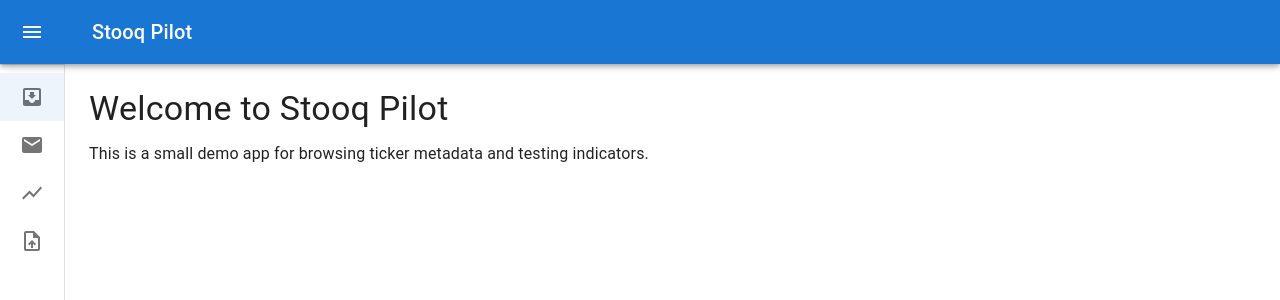
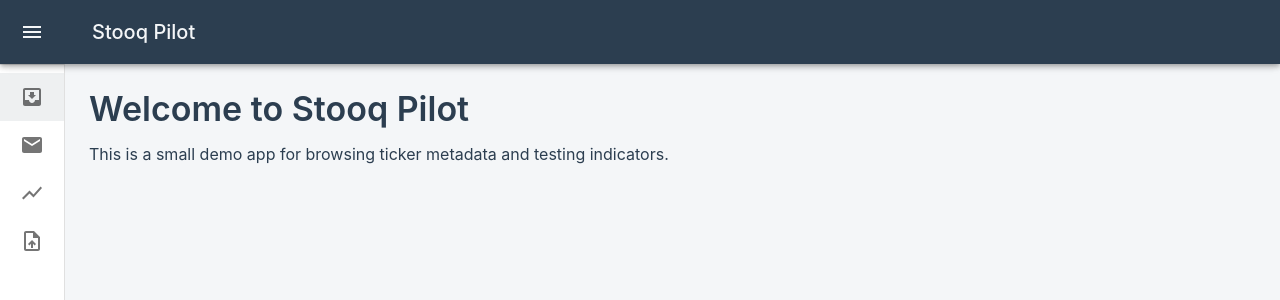
Before and after one commit to nathanielfaiad/stooq-pilot, a React (Vite) app in the folder apps/web/: page / in a window 1280 px wide. Shown: the top 300 px of the page. Built offline with nearby package versions, Linux system fonts and the light colour scheme.

Commit message:
Add custom theme and updated UI layout and form

```diff
--- /dev/null
+++ b/apps/web/src/components/ToggleButtonSwitch.tsx
@@ -0,0 +1,48 @@
+import Box from "@mui/material/Box";
+import { useTheme } from "@mui/material/styles";
+import React from "react";
+
+interface ToggleButtonSwitchProps {
+  checked: boolean;
+  onChange: (event: React.MouseEvent<HTMLButtonElement>) => void;
+  disabled?: boolean;
+  label?: string;
+  width?: number;
+}
+
+export default function ToggleButtonSwitch({
+  checked,
+  onChange,
+  disabled,
+  label,
+  width = 120,
+}: ToggleButtonSwitchProps) {
+  const theme = useTheme();
+  const color = checked ? theme.palette.success.dark : theme.palette.error.dark;
+  const bg = checked ? theme.palette.success.main : theme.palette.error.main;
+  return (
+    <Box sx={{ display: "flex", alignItems: "center", gap: 1 }}>
+      {label && <span style={{ minWidth: 120, fontWeight: 500 }}>{label}</span>}
+      <button
+        type="button"
+        onClick={onChange}
+        disabled={disabled}
+        style={{
+          width,
+          height: 32,
+          borderRadius: 16,
+          border: `2px solid ${color}`,
+          background: bg,
+          color: "#fff",
+          fontWeight: 600,
+          fontSize: 16,
+          cursor: disabled ? "not-allowed" : "pointer",
+          transition: "background 0.2s, color 0.2s",
+        }}
+        aria-pressed={checked}
+      >
+        {checked ? "On" : "Off"}
+      </button>
+    </Box>
+  );
+}
--- a/apps/web/src/main.tsx
+++ b/apps/web/src/main.tsx
@@ -1,20 +1,24 @@
 import CssBaseline from "@mui/material/CssBaseline";
+import { ThemeProvider } from "@mui/material/styles";
 import React from "react";
 import { createRoot } from "react-dom/client";
 import { Provider } from "react-redux";
 import { BrowserRouter } from "react-router-dom";
 import App from "./App";
 import { store } from "./store";
+import theme from "./theme";
 
 const container = document.getElementById("root")!;
 const root = createRoot(container);
 root.render(
   <React.StrictMode>
+    <ThemeProvider theme={theme}>
       <CssBaseline />
       <Provider store={store}>
         <BrowserRouter>
           <App />
         </BrowserRouter>
       </Provider>
+    </ThemeProvider>
   </React.StrictMode>
 );
--- /dev/null
+++ b/apps/web/src/theme.ts
@@ -0,0 +1,80 @@
+import { createTheme } from "@mui/material/styles";
+
+const theme = createTheme({
+  palette: {
+    mode: "light",
+    primary: {
+      main: "#2C3E50", // Prestige blue
+      contrastText: "#F4F6F8",
+    },
+    secondary: {
+      main: "#8E44AD", // Royal purple
+      contrastText: "#F4F6F8",
+    },
+    background: {
+      default: "#F4F6F8",
+      paper: "#FFFFFF",
+    },
+    text: {
+      primary: "#2C3E50",
+      secondary: "#7F8C8D",
+    },
+    info: {
+      main: "#2980B9",
+    },
+    success: {
+      main: "#27AE60", // Green for enabled toggles
+      dark: "#219150",
+      light: "#43e27d",
+    },
+    error: {
+      main: "#C0392B", // Dim red for disabled toggles
+      dark: "#922B21",
+      light: "#e57373",
+    },
+  },
+  typography: {
+    fontFamily: 'Inter, "Segoe UI", "Helvetica Neue", Arial, sans-serif',
+    fontWeightLight: 400,
+    fontWeightRegular: 500,
+    fontWeightMedium: 600,
+    fontWeightBold: 700,
+    h1: {
+      fontFamily: 'Inter, "Segoe UI", "Helvetica Neue", Arial, sans-serif',
+      fontWeight: 700,
+    },
+    h2: {
+      fontFamily: 'Inter, "Segoe UI", "Helvetica Neue", Arial, sans-serif',
+      fontWeight: 700,
+    },
+    h3: {
+      fontFamily: 'Inter, "Segoe UI", "Helvetica Neue", Arial, sans-serif',
+      fontWeight: 600,
+    },
+    h4: {
+      fontFamily: 'Inter, "Segoe UI", "Helvetica Neue", Arial, sans-serif',
+      fontWeight: 600,
+    },
+    h5: {
+      fontFamily: 'Inter, "Segoe UI", "Helvetica Neue", Arial, sans-serif',
+      fontWeight: 500,
+    },
+    h6: {
+      fontFamily: 'Inter, "Segoe UI", "Helvetica Neue", Arial, sans-serif',
+      fontWeight: 500,
+    },
+    body1: {
+      fontFamily: 'Inter, "Segoe UI", "Helvetica Neue", Arial, sans-serif',
+      fontWeight: 400,
+    },
+    body2: {
+      fontFamily: 'Inter, "Segoe UI", "Helvetica Neue", Arial, sans-serif',
+      fontWeight: 400,
+    },
+  },
+  shape: {
+    borderRadius: 10,
+  },
+});
+
+export default theme;
```
Also changed, not shown: apps/web/src/pages/SwingTradePage.tsx (+81 -83 lines). Lines whose indentation alone changed are shown as unchanged.
